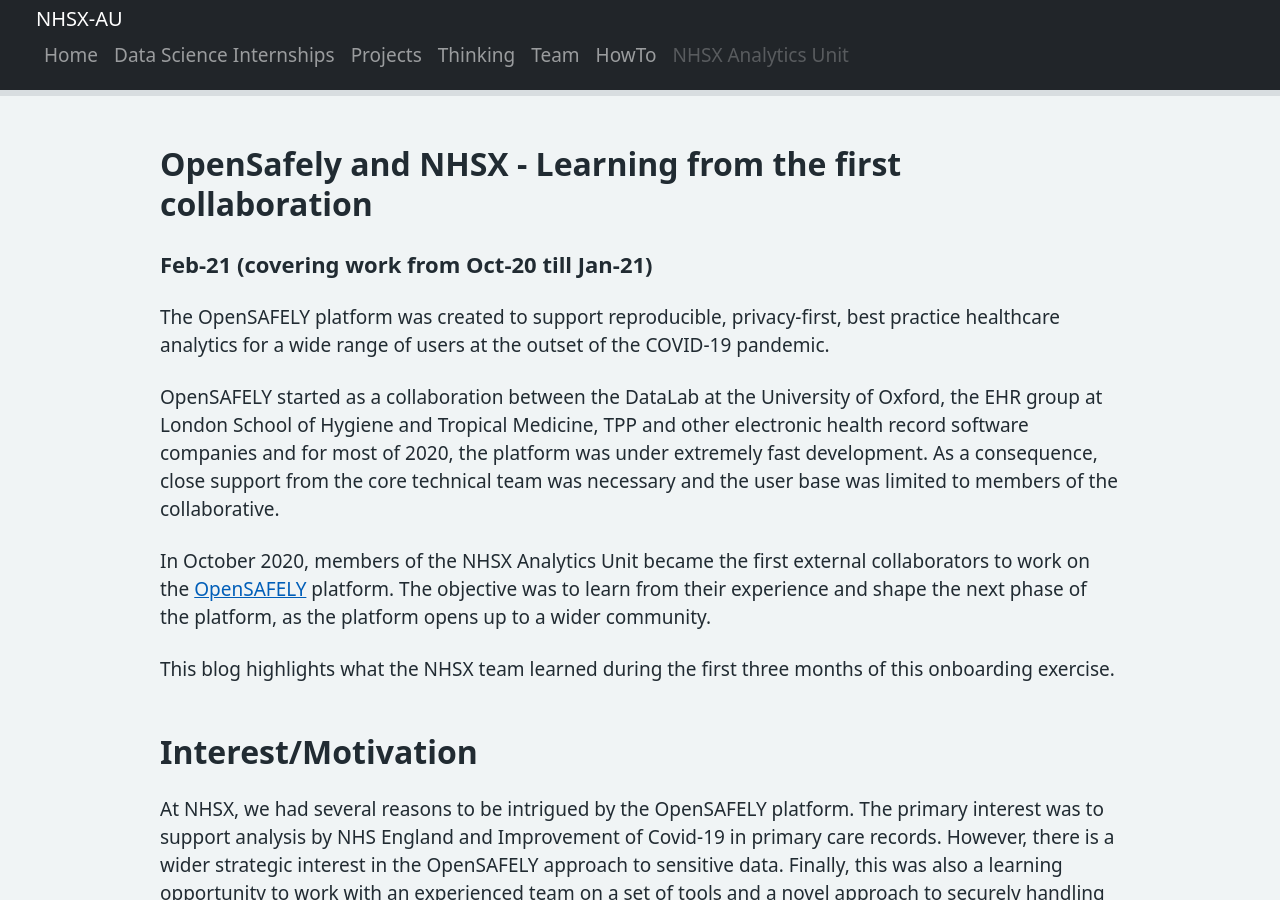
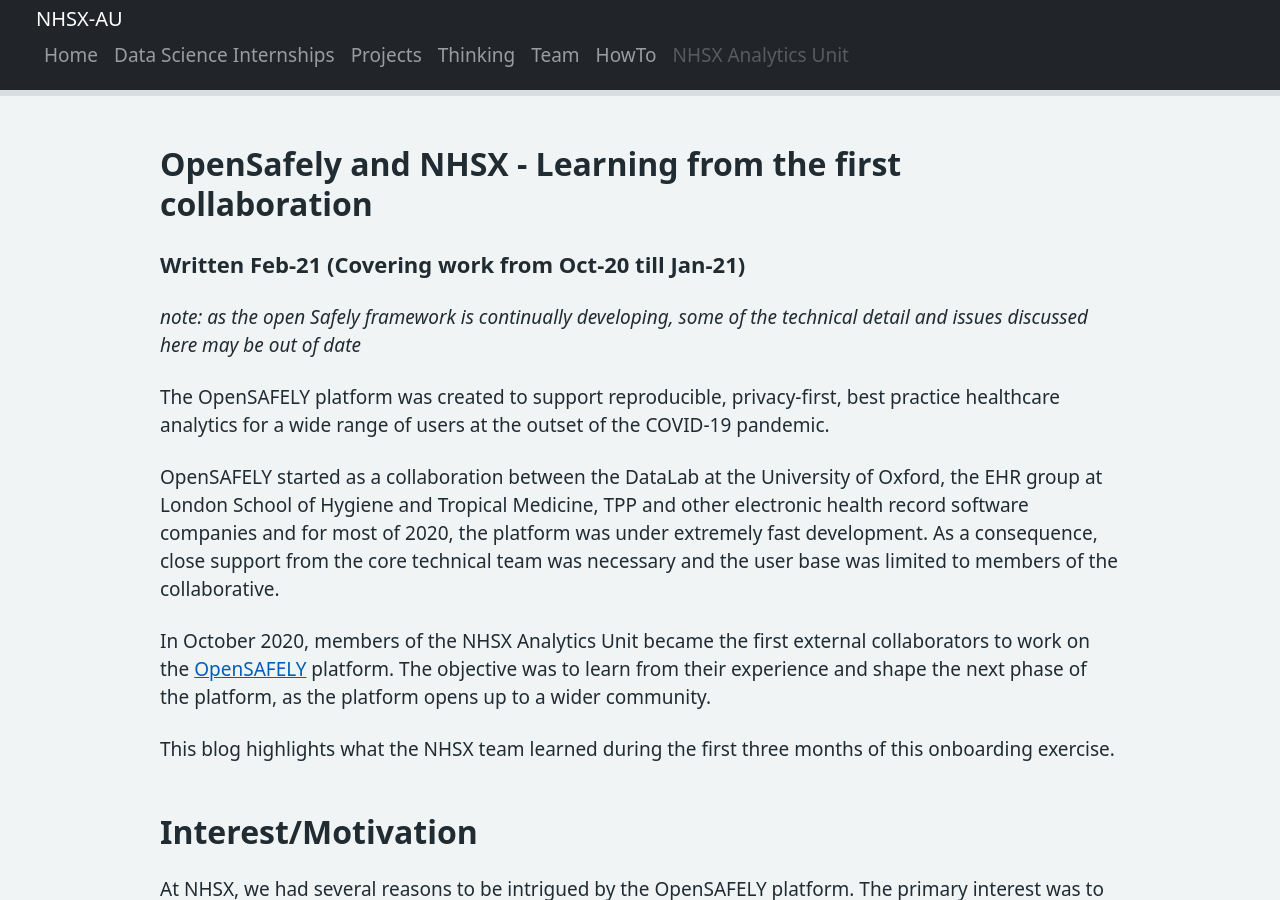
Before and after one commit to nhsx/AnalyticsUnit, a Jekyll site: the page built from openSafely_learning.md, in a window 1280 px wide and 900 px high. Built offline with Jekyll 4.4.1, drawn with Linux system fonts in a browser that asks for light colours.

Commit message:
Update dates on OpenSafely blog

```diff
--- a/_data/thinking.yml
+++ b/_data/thinking.yml
@@ -12,4 +12,4 @@
   image: assets/OpenSafelyLogo.jpg
   description: This blog highlights learnings from onboarding NHSX data scientists into the OpenSafely framework (covering work from Oct-20 till Jan-21)
   author: Jonny Pearson
-  date: August 2021
+  date: February 2021
--- a/openSafely_learning.md
+++ b/openSafely_learning.md
@@ -5,7 +5,9 @@ permalink: openSafely_learning.html
 ---
 
 <h2> {{page.title}} </h2>
-<h4> Feb-21 (covering work from Oct-20 till Jan-21) </h4>
+<h4> Written Feb-21 (Covering work from Oct-20 till Jan-21)</h4>
+
+*note: as the open Safely framework is continually developing, some of the technical detail and issues discussed here may be out of date*
 
 The OpenSAFELY platform was created to support reproducible, privacy-first, best practice healthcare analytics for a wide range of users at the outset of the COVID-19 pandemic.
 
```
